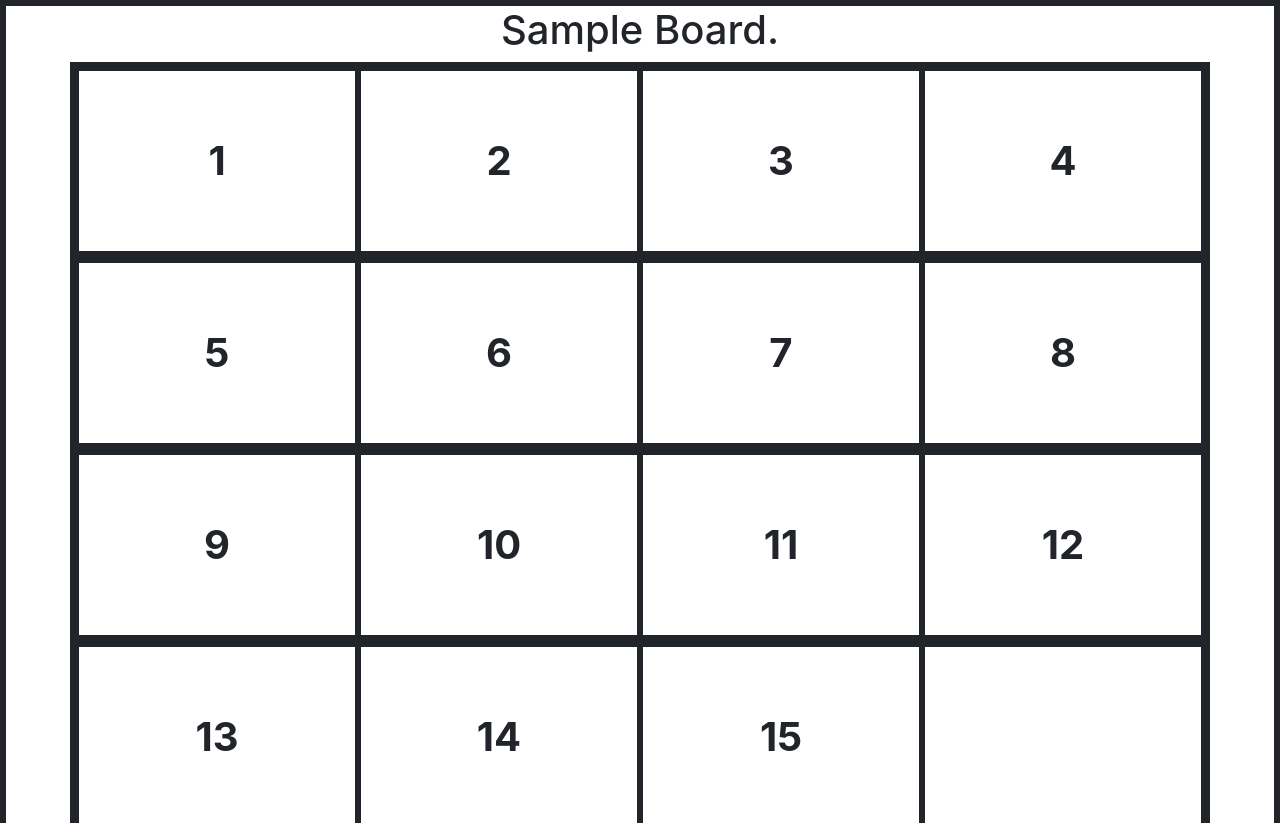
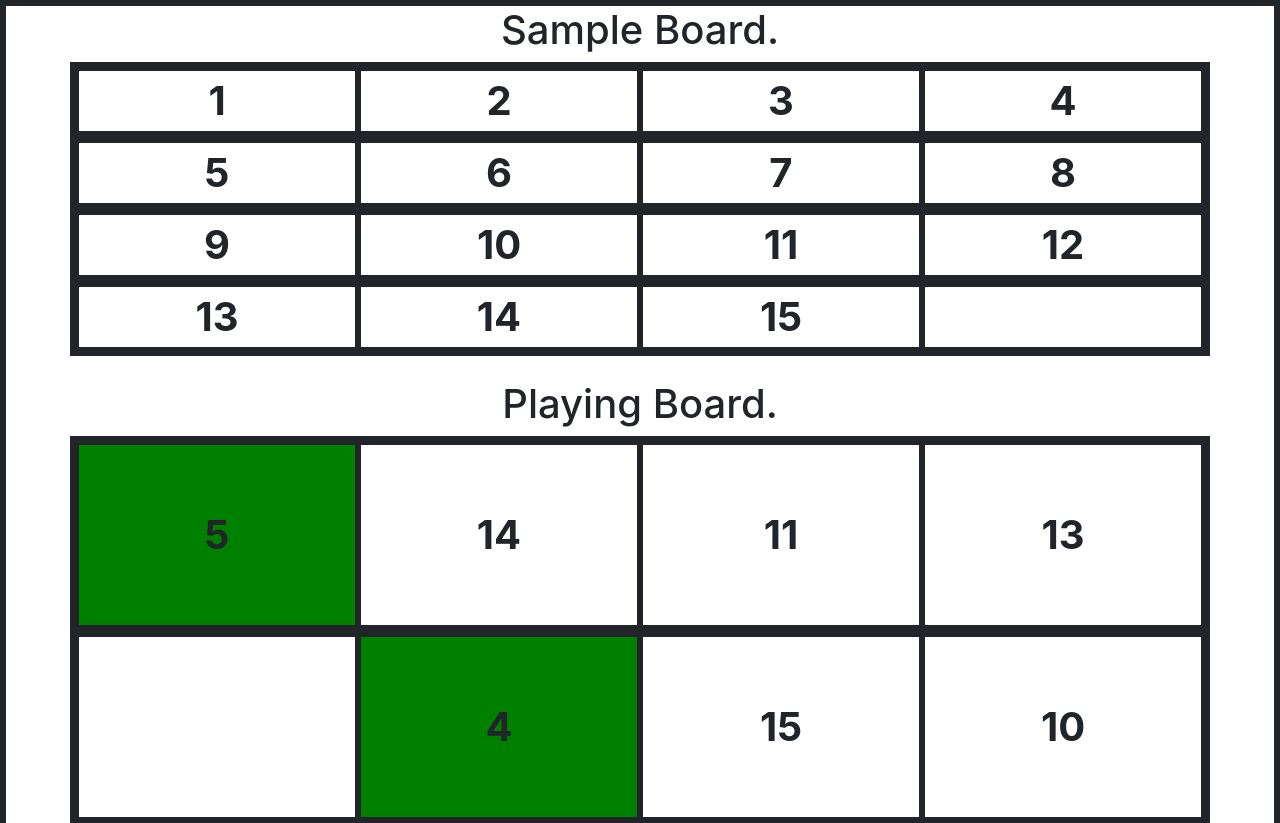
Before and after one commit to kundankumarjha/sequence, a plain HTML site: page index.html in a window 1280 px wide. Shown: the top 823 px of the page. Drawn offline with nearby package versions, Linux system fonts and the light colour scheme.

Commit message:
fix size

```diff
--- a/index.html
+++ b/index.html
@@ -38,7 +38,7 @@ function initlize() {
 	var count=0;
 	for(var i=0;i<4;i++) {
 		for(var j=0;j<4;j++) {
-			document.getElementById("row"+i).innerHTML+='<div class="col-sm" style="font-size:40px"><br><center><b>'+sequence[count++]+'</b></center><br></div>';
+			document.getElementById("row"+i).innerHTML+='<div class="col-sm" style="font-size:40px"><center><b>'+sequence[count++]+'</b></center></div>';
 		}
 	}
 	shuffle(playSequence);
```
